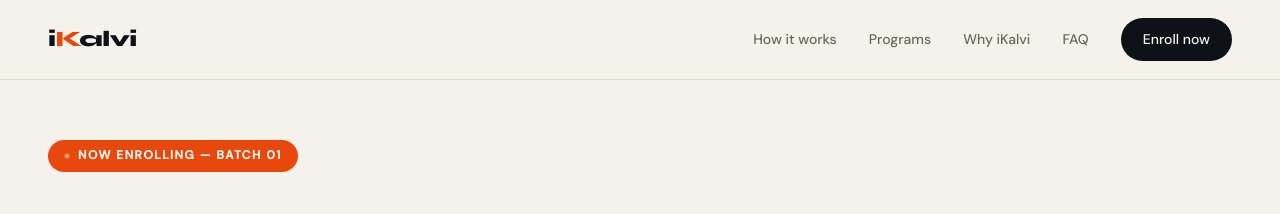
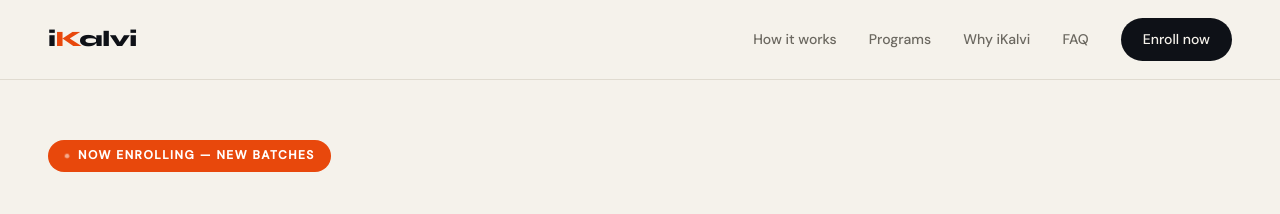
Before and after one commit to joebert-kalaitech/ikalviWebsite, a plain HTML site: page index.html in a window 1280 px wide. Shown: the top 214 px of the page. Drawn offline with Linux system fonts and the light colour scheme.

Commit message:
Update hero tag for enrollment information

```diff
--- a/index.html
+++ b/index.html
@@ -757,7 +757,7 @@
 <!-- HERO -->
 <section class="hero">
   <div class="hero-bg-text" aria-hidden="true">KALVI</div>
-  <div class="hero-tag">Now enrolling — batch 01</div>
+  <div class="hero-tag">Now enrolling — New batches</div>
   <h1>Learn by doing.<br><em>Real projects.</em><br>Real careers.</h1>
   <p class="hero-sub">iKalvi is a project-based internship academy for students and freshers. No lectures. No theory overload. Build things, get certified, get hired.</p>
   <div class="hero-actions">
```
